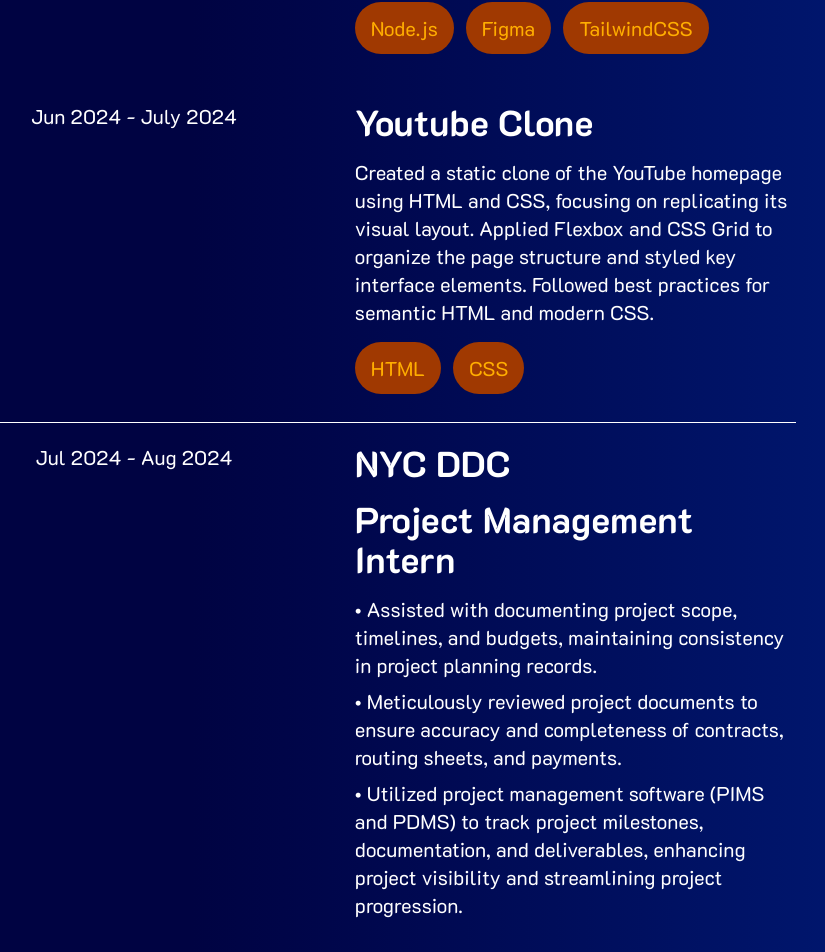
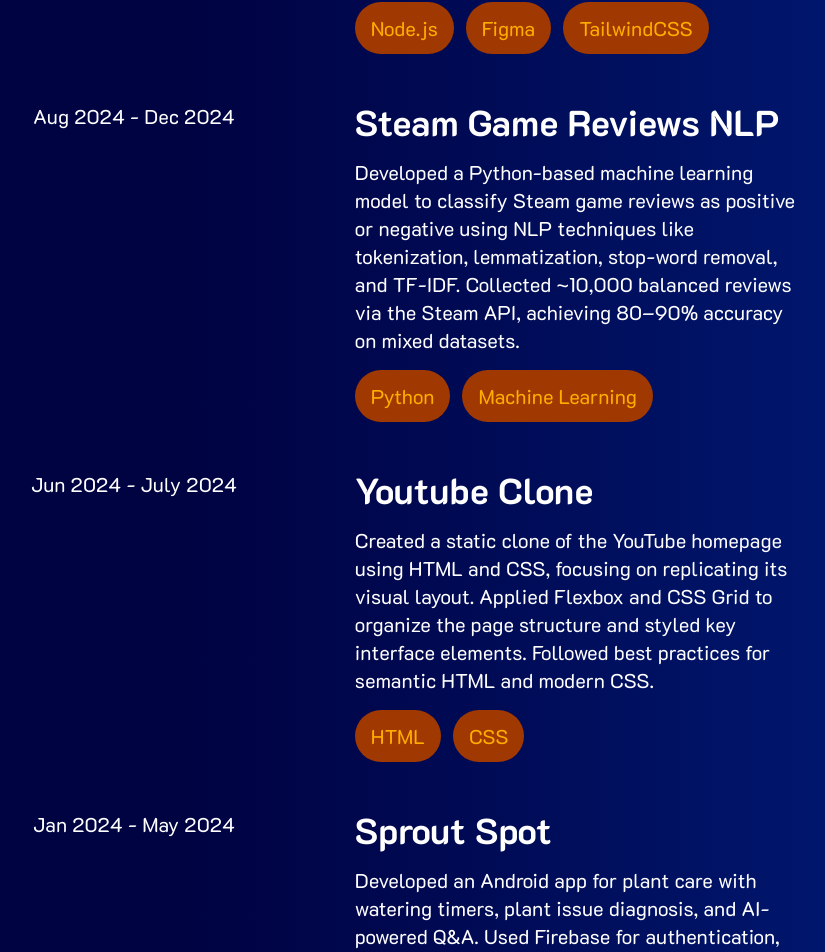
Before and after one commit to K3nLin/K3nLin.github.io, a React (Vite) app in the folder Personal Site/: page / in a window 1280 px wide. Shown: the part 1119-2071 px from the top of the page, without its empty margins (449-1274 px from the left). Built offline with nearby package versions, Linux system fonts and the light colour scheme.

Commit message:
Fixed Emailto Link and added more data

```diff
--- a/Personal Site/src/App.jsx
+++ b/Personal Site/src/App.jsx
@@ -20,6 +20,12 @@
 import resume from './assets/Resume.docx.pdf'
 
 const App = () => {
+  function emailClickHandler(e) {
+    window.location.href =
+      'https://mail.google.com/mail/?view=cm&to=kenlinahs@gmail.com'
+    e.preventDefault()
+  }
+
   const [isActive, setIsActive] = useState('')
 
   useEffect(() => {
@@ -78,10 +84,10 @@
           className="flex w-20 flex-col justify-between space-y-2 space-x-3 sm:h-7 sm:w-25 sm:flex-row md:h-15 md:w-40 lg:h-20 lg:w-50 xl:w-60"
         >
           <LinkButton
-            href={'mailto:kenlinahs@gmail.com'}
             icon={emailIcon}
             id={'email-icon'}
             alt={'Email Icon'}
+            clickHandler={emailClickHandler}
           />
           <LinkButton
             href={'https://github.com/K3nLin'}
@@ -100,7 +106,7 @@
       <div id="section-cont" className="flex flex-col pl-5 sm:pl-8 xl:mr-96">
         <section
           id="about-me"
-          className="flex h-screen flex-col items-center justify-center space-y-5 pt-50 sm:space-x-5 sm:pt-0 md:flex-row"
+          className="flex h-screen flex-col items-center justify-center space-y-5 pt-50 sm:space-x-5 md:flex-row md:pt-0"
         >
           <div className="mx-5 inline-block size-55 shrink-0 overflow-hidden rounded-full sm:size-50 md:size-65 lg:mx-10 lg:size-90 xl:mx-15">
             <img
--- a/Personal Site/src/components/LinkButton.jsx
+++ b/Personal Site/src/components/LinkButton.jsx
@@ -1,8 +1,8 @@
 import React from 'react'
 
-const LinkButton = ({ icon, href, ...props }) => {
+const LinkButton = ({ icon, href, clickHandler, ...props }) => {
   return (
-    <a href={href} target="_blank">
+    <a href={href} target="_blank" onClick={clickHandler}>
       <img
         src={icon}
         {...props}
--- a/Personal Site/src/components/TimelineItem.jsx
+++ b/Personal Site/src/components/TimelineItem.jsx
@@ -31,7 +31,7 @@
           <div id="skills-container" className="w-full space-y-2 space-x-3">
             {skills.map((skill, i) => (
               <div
-                className="bg-darkOrange text-mediumdOrange inline-block w-max rounded-full px-2 py-1 sm:px-4 sm:py-3"
+                className="bg-darkOrange text-mediumOrange inline-block w-max rounded-full px-2 py-1 sm:px-4 sm:py-3"
                 key={i}
               >
                 {skill}
--- a/Personal Site/src/data.js
+++ b/Personal Site/src/data.js
@@ -14,11 +14,25 @@
     ],
   },
   {
+    title: 'Steam Game Reviews NLP',
+    duration: 'Aug 2024 - Dec 2024',
+    description:
+      'Developed a Python-based machine learning model to classify Steam game reviews as positive or negative using NLP techniques like tokenization, lemmatization, stop-word removal, and TF-IDF. Collected ~10,000 balanced reviews via the Steam API, achieving 80–90% accuracy on mixed datasets.',
+    skills: ['Python', 'Machine Learning'],
+  },
+  {
     title: 'Youtube Clone',
     duration: 'Jun 2024 - July 2024',
     description:
       'Created a static clone of the YouTube homepage using HTML and CSS, focusing on replicating its visual layout. Applied Flexbox and CSS Grid to organize the page structure and styled key interface elements. Followed best practices for semantic HTML and modern CSS.',
     skills: ['HTML', 'CSS'],
+  },
+  {
+    title: 'Sprout Spot',
+    duration: 'Jan 2024 - May 2024',
+    description:
+      'Developed an Android app for plant care with watering timers, plant issue diagnosis, and AI-powered Q&A. Used Firebase for authentication, data storage, and forums, and integrated push notifications for watering reminders and forum updates.',
+    skills: ['Java', 'XML Styling', 'Firebase'],
   },
 ]
 
--- a/Personal Site/src/index.css
+++ b/Personal Site/src/index.css
@@ -6,5 +6,5 @@
     --color-darkBlue: #000342;
     --color-mediumBlue: #00166D;
     --color-darkOrange: #A03901;
-    --color-mediumdOrange: #FFAE00;
+    --color-mediumOrange: #FFAE00;
 }
```
